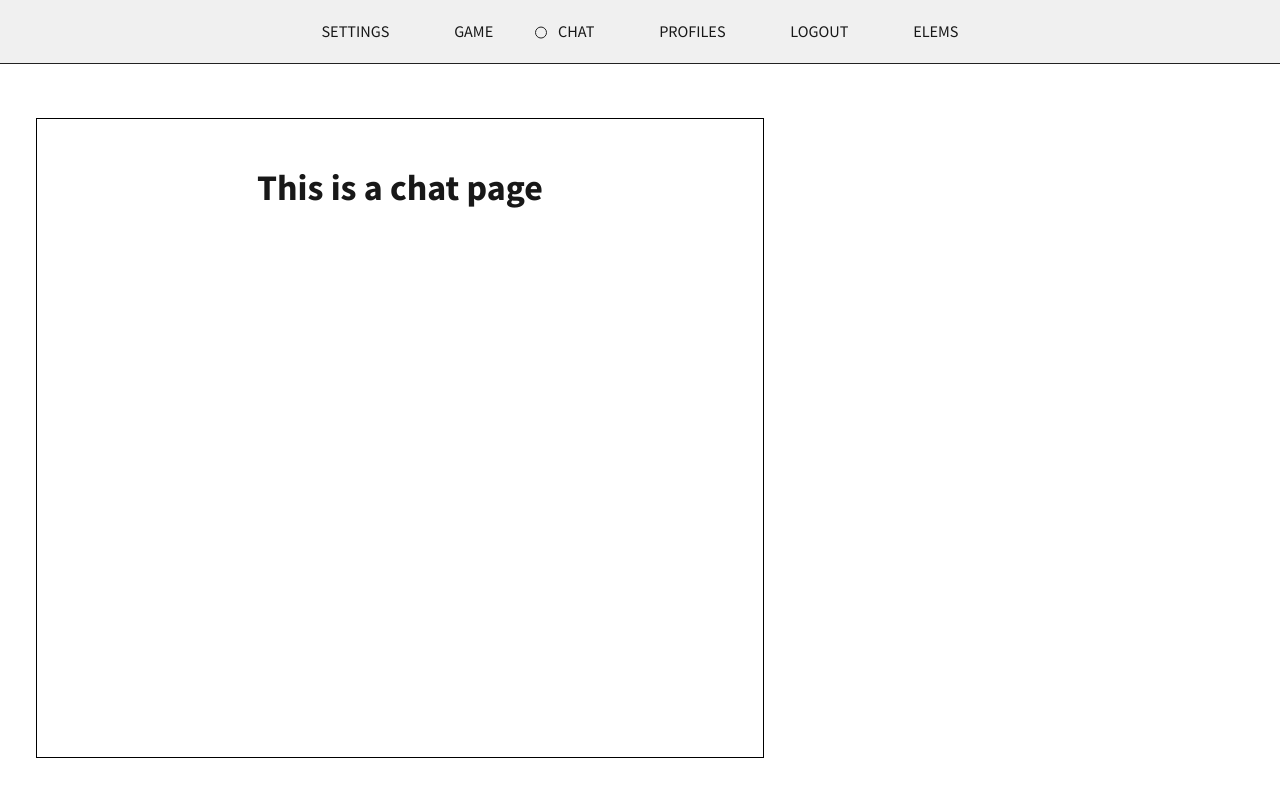
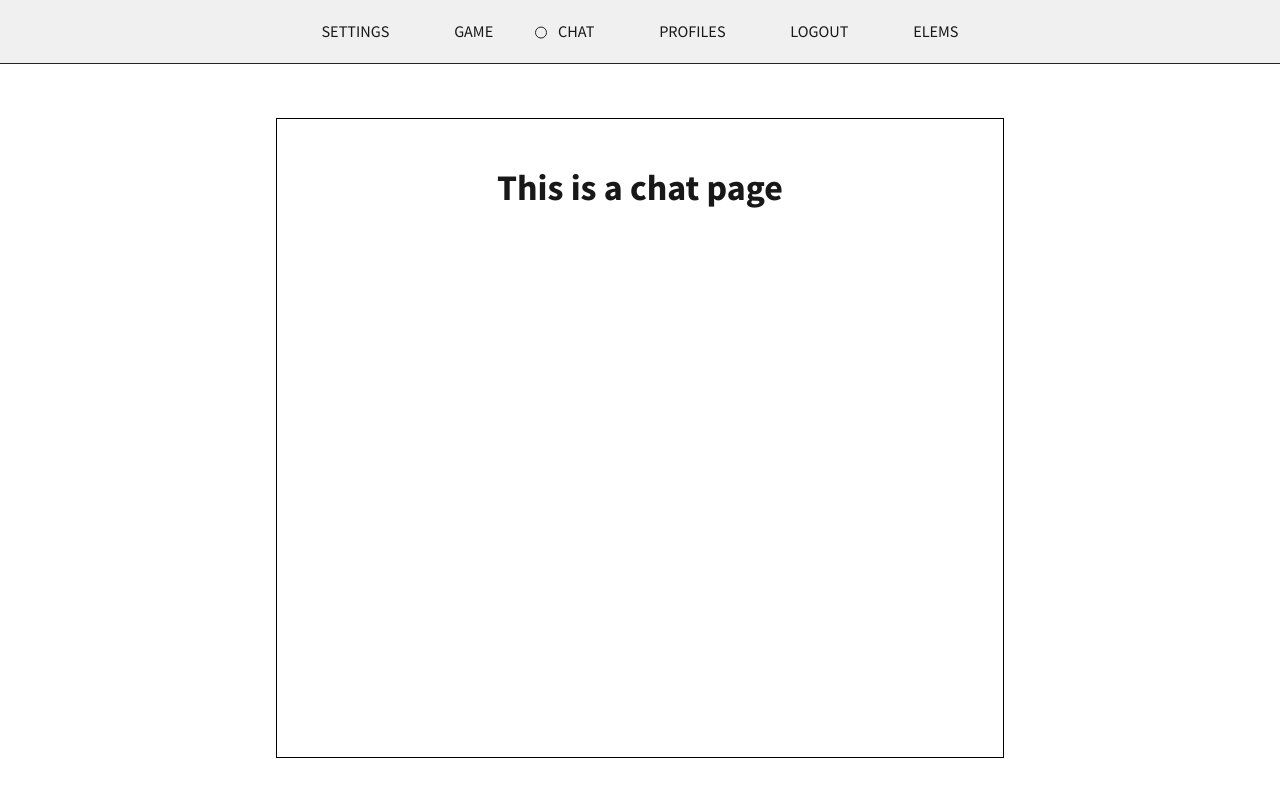
Before and after one commit to Liryvian/ft_transcendence, a Vue app in the folder frontend/: page /chat in a window 1280 px wide. Shown: the top 796 px of the page. Built offline with nearby package versions, Linux system fonts and the light colour scheme.

Commit message:
align in center again

```diff
--- a/frontend/src/assets/main.css
+++ b/frontend/src/assets/main.css
@@ -19,7 +19,7 @@ a {
 	margin-top: 2em;
 	padding-left: 2em;
 	padding-right: 2em;
-	/* margin-left: auto; */
+	margin-left: auto;
 	margin-right: auto;
 }
 
```
